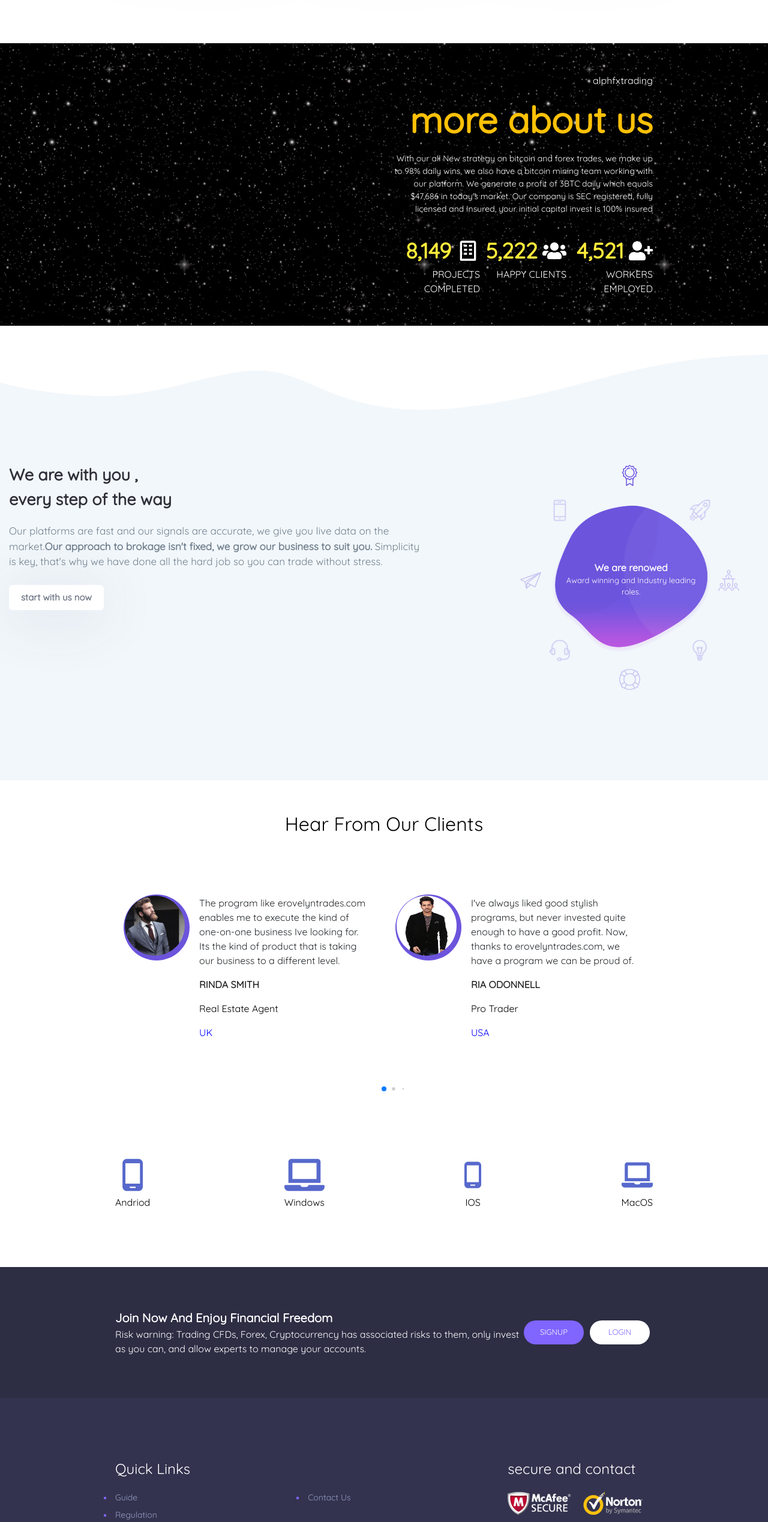
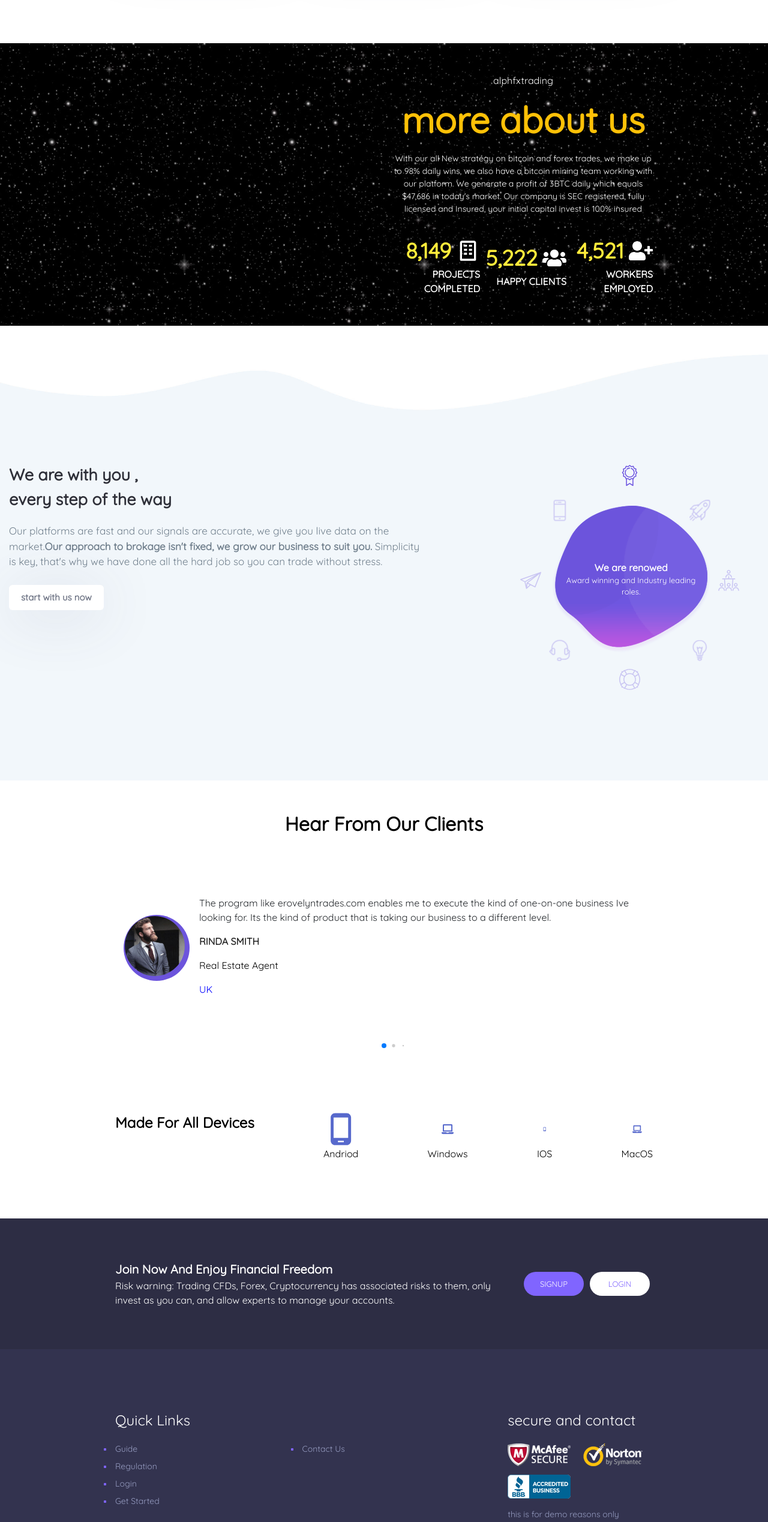
Before and after one commit to egbadonjeffrey/Crypto-web, a Next.js app: page / in a window 1280 px wide. Shown: the part 1520-4057 px from the top of the page at 60% size. Built offline with nearby package versions, Linux system fonts and the light colour scheme.

Commit message:
Home responsive

```diff
--- a/components/Aboutus.js
+++ b/components/Aboutus.js
@@ -14,10 +14,10 @@ const Aboutus = () => {
   return (
     <div className={`${style.aboutus} relative  `}>
       <div className="w-[70%] mx-auto py-[50px]">
-        <div className="flex gap-[2rem] justify-center items-center ">
+        <div className="flex flex-col tablet:flex-row gap-[2rem] justify-center items-center ">
           <div className="chart flex-1">{/* <AdvancedChart /> */}</div>
-          <div className="about_text flex-1 text-white">
-            <div className=" flex flex-col text-right gap-[1rem] ">
+          <div className="about_text flex-1 text-white ">
+            <div className=" flex flex-col text-center table:text-right gap-[1rem] w-full ">
               <h3 className="text-base mb-[.5rem] font-medium">
                 alphfxtrading
               </h3>
@@ -33,9 +33,12 @@ const Aboutus = () => {
                 invest is 100% insured
               </p>
             </div>
-            <div className="legend_count flex flex-row">
+            <div className="legend_count flex tablet:flex-row flex-col items-center">
               {Legend.map((legend, index) => (
-                <div key={index} className="flex-1 max-w-[33.33%]">
+                <div
+                  key={index}
+                  className="flex-1 max-w-full tablet:max-w-[33.33%] text-center"
+                >
                   <div className="flex justify-end items-center gap-[.5rem]">
                     <span className="text-[36px] text-[#ffeb3b] font-bold">
                       <ScrollTrigger
@@ -49,7 +52,10 @@ const Aboutus = () => {
                     </span>
                     {legend.image}
                   </div>
-                  <h6 className="text-right uppercase"> {legend.details} </h6>
+                  <h6 className="text-right font-bold uppercase">
+                    {" "}
+                    {legend.details}{" "}
+                  </h6>
                 </div>
               ))}
             </div>
--- a/components/Devices.js
+++ b/components/Devices.js
@@ -8,30 +8,39 @@ const Devices = () => {
   const devices = [
     {
       id: 1,
-      image: <MdOutlinePhoneAndroid className="w-full h-full text-[#5769cc]" />,
+      image: (
+        <MdOutlinePhoneAndroid className="w-[30%] tablet:w-full  h-full text-[#5769cc]" />
+      ),
       name: "Andriod",
     },
     {
       id: 2,
-      image: <FaLaptop className="w-full h-full text-[#5769cc]" />,
+      image: (
+        <FaLaptop className="w-[30%] tablet:w-ful h-full text-[#5769cc]" />
+      ),
       name: "Windows",
     },
     {
       id: 3,
       image: (
-        <MdOutlinePhoneAndroid className="w-[3rem] h-full text-[#5769cc]" />
+        <MdOutlinePhoneAndroid className="w-[30%] tablet:w-ful h-full text-[#5769cc]" />
       ),
       name: "IOS",
     },
     {
       id: 4,
-      image: <FaLaptop className="w-full h-full text-[#5769cc]" />,
+      image: (
+        <FaLaptop className="w-[30%] tablet:w-ful h-full text-[#5769cc]" />
+      ),
       name: "MacOS",
     },
   ];
 
   return (
-    <div className="flex justify-between w-[70%] mx-auto my-[3rem]  ">
+    <div className="flex flex-col tablet:flex-row gap-[1rem] justify-between w-[70%] mx-auto my-[3rem]  ">
+      <h2 className="text-[1.5rem] text-center font-bold capitalize">
+        made for all devices
+      </h2>
       {devices.map((device, index) => (
         <div
           key={index}
--- a/components/Footer.js
+++ b/components/Footer.js
@@ -15,7 +15,7 @@ const Footer = () => {
       <div
         className={`${style.footer_inner} flex flex-col justify-between gap-[1rem] w-[70%] mx-auto  text-[#969cc1] `}
       >
-        <div className="flex justify-between  ">
+        <div className="flex flex-col tablet:flex-row gap-[1rem] justify-between  ">
           <div className="flex flex-col flex-[0.6] ">
             <h1 className="text-[24px] text-white pb-[20px] ">Quick Links</h1>
             <div className="flex  justify-between text-[#969cc1] text-[14px] ">
@@ -112,11 +112,11 @@ const Footer = () => {
             />
           </div>
         </div>
-        <div className="flex justify-between items-center">
+        <div className="flex flex-col tablet:flex-row justify-between items-center">
           <div className="text-[13px] text-[300]">
             &copy; copyright 2022 alphfxtradings{" "}
           </div>
-          <div className="flex flex-row gap-[1rem] justify-between">
+          <div className="flex flex-row gap-[1rem] justify-between ">
             <div className="flex flex-row gap-[.5rem] justify-between items-center">
               <FaGlobeAsia />
               <span>English</span>
--- a/components/JoinNow.js
+++ b/components/JoinNow.js
@@ -4,7 +4,7 @@ import React from "react";
 const JoinNow = () => {
   return (
     <div className=" py-[70px] bg-[#2d2d44] text-white ">
-      <div className="flex justify-between items-center w-[70%] mx-auto">
+      <div className="flex flex-col tablet:flex-row gap-[1rem] justify-between items-center w-[70%] mx-auto">
         <div className="flex justify-between flex-col flex-1 ">
           <h1 className="capitalize text-[20px] font-bold">
             Join Now and Enjoy financial freedom
--- a/components/Particle.js
+++ b/components/Particle.js
@@ -22,7 +22,8 @@ const Particle = () => {
   }, []);
 
   return (
-    <div className={`${style.particle}`}>
+    <div>
+      <div className={`${style.particle} tablet:block hidden`}></div>
       <Particles
         id="tsparticles"
         init={particlesInit}
--- a/components/Testimonials.js
+++ b/components/Testimonials.js
@@ -14,12 +14,17 @@ const Testimonials = () => {
 
   return (
     <div className="testimonials w-[70%] mx-auto">
-      <h1 className="text-center text-[2rem] font-medium">
+      <h1 className="text-center text-[2rem] font-bold">
         Hear From Our Clients
       </h1>
       <Swiper
         spaceBetween={10}
         slidesPerView={2}
+        breakpoints={{
+          320: {
+            slidesPerView: 1,
+          },
+        }}
         pagination={{
           dynamicBullets: true,
         }}
@@ -27,7 +32,7 @@ const Testimonials = () => {
       >
         {Testimonials.map((testimonial, index) => (
           <SwiperSlide key={index}>
-            <div className="slide flex  h-auto gap-[1.5rem] justify-around  my-[4rem]  py-[2rem] px-[1rem] s rounded-lg">
+            <div className="slide flex flex-col tablet:flex-row items-center  h-auto gap-[1.5rem] justify-around  my-[4rem]  py-[2rem] px-[1rem] s rounded-lg">
               <div
                 className={`${style.image} w-[100px] h-[100px] relative  rounded-full`}
               >
@@ -37,7 +42,7 @@ const Testimonials = () => {
                   className="rounded-full w-full h-full"
                 />
               </div>
-              <div className="description flex flex-col justify-between flex-1 gap-[1rem]">
+              <div className="description flex flex-col  justify-between flex-1 gap-[1rem]">
                 <p className="text-[1rem] text-[#212529] font-[200] leading-6">
                   {testimonial.statement}
                 </p>
--- a/components/Video.js
+++ b/components/Video.js
@@ -4,7 +4,7 @@ import style from "../styles/video.module.css";
 const Video = () => {
   return (
     <div className={`flex flex-col justify-center items-center gap-5`}>
-      <h1 className="text-center uppercase text-white text-3xl bold">
+      <h1 className="text-center uppercase text-white text-3xl bold ">
         Secured and fast trading...
       </h1>
       <video width="600" height="320" controls>
--- a/pages/index.js
+++ b/pages/index.js
@@ -14,7 +14,7 @@ import styles from "../styles/Home.module.css";
 export default function Home() {
   return (
     <Layout title="Home Page">
-      <div className="flex flex-col gap-[3rem] min-h-full z-10 mt-[10%]">
+      <div className="flex flex-col gap-[3rem] min-h-full z-10 mt-[30%] tablet:mt-[10%]">
         <Video />
         <Process />
         <Plans />
--- a/pages/login.js
+++ b/pages/login.js
@@ -28,7 +28,7 @@ const Login = () => {
   });
   return (
     <Layout title="Login page">
-      <div className="flex flex-col gap-[2rem] h-auto mt-[10%] ">
+      <div className="flex flex-col gap-[2rem] h-auto mt-[20%] tablet:mt-[10%] ">
         <div className="w-[70%] mx-auto ">
           <h5 className="flex flex-col gap-[2rem] justify-between ">
             <span className="text-[#bed1d9] font-bold text-center mb-[2rem] ">
--- a/styles/video.module.css
+++ b/styles/video.module.css
@@ -13,6 +13,12 @@
       z-index: 20;
   }
 
+  @media only screen and (max-width: 320px)  {
+      .particle::before, .particle::after {
+        display: none;
+      }
+  }
+
   .particle::after {
     content: '';
     width: 120px;
```
Also changed, not shown: components/Nav.js (+10 -10 lines).
